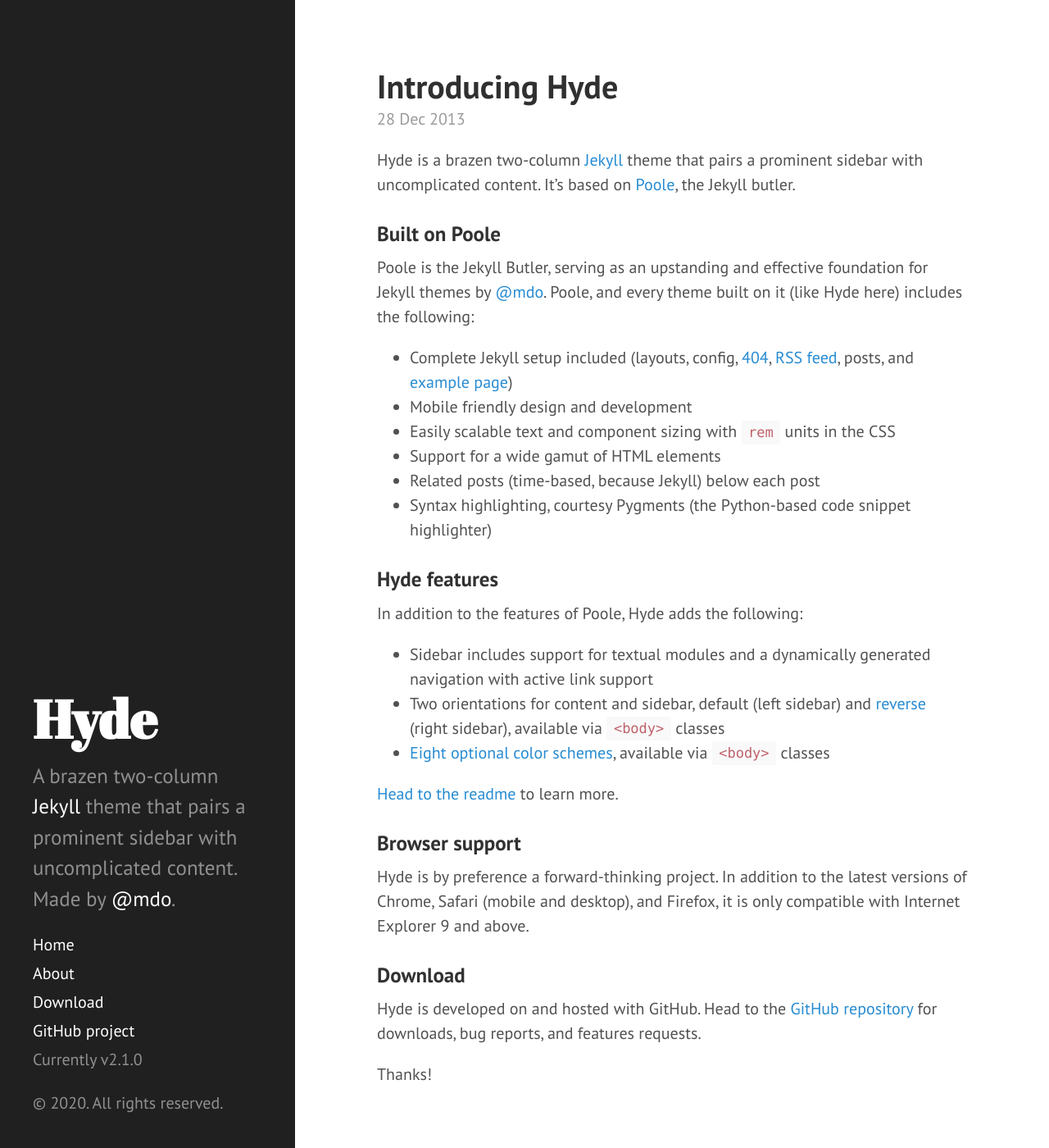
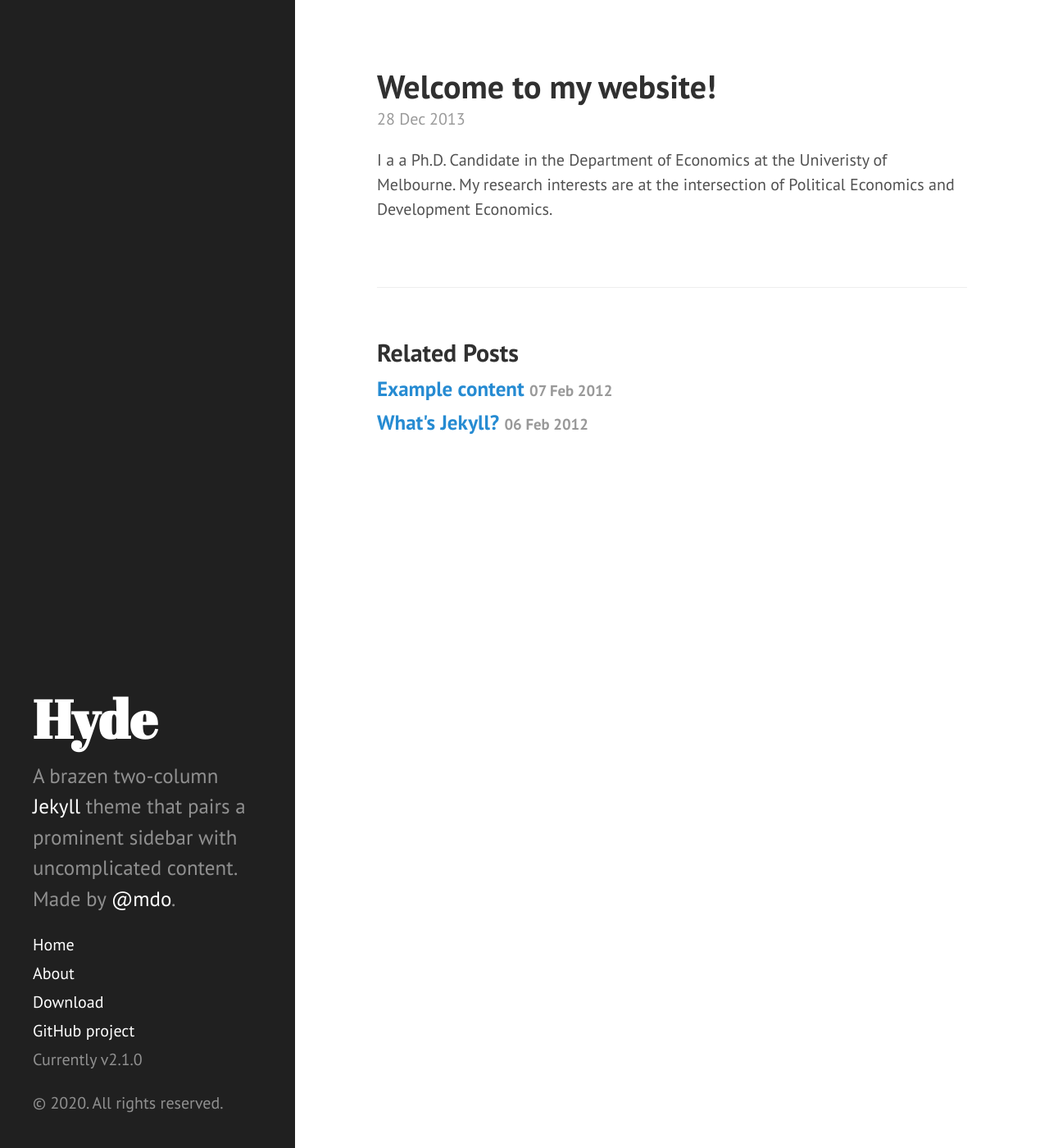
Before and after one commit to haikunzhan/research, a Jekyll site: the page built from _posts/2013-12-28-introducing-hyde.md, in a window 1280 px wide and 1400 px high. Shown: the whole window at 82% size. Built offline with Jekyll 4.4.1, drawn with Linux system fonts in a browser that asks for light colours; Markdown is read by kramdown in place of the engine named in the settings.

Commit message:
Update 2013-12-28-introducing-hyde.md

```diff
--- a/_posts/2013-12-28-introducing-hyde.md
+++ b/_posts/2013-12-28-introducing-hyde.md
@@ -1,37 +1,7 @@
 ---
 layout: post
-title: Introducing Hyde
+title: Welcome to my website!
 ---
 
-Hyde is a brazen two-column [Jekyll](http://jekyllrb.com) theme that pairs a prominent sidebar with uncomplicated content. It's based on [Poole](http://getpoole.com), the Jekyll butler.
-
-### Built on Poole
-
-Poole is the Jekyll Butler, serving as an upstanding and effective foundation for Jekyll themes by [@mdo](https://twitter.com/mdo). Poole, and every theme built on it (like Hyde here) includes the following:
-
-* Complete Jekyll setup included (layouts, config, [404](/404), [RSS feed](/atom.xml), posts, and [example page](/about))
-* Mobile friendly design and development
-* Easily scalable text and component sizing with `rem` units in the CSS
-* Support for a wide gamut of HTML elements
-* Related posts (time-based, because Jekyll) below each post
-* Syntax highlighting, courtesy Pygments (the Python-based code snippet highlighter)
-
-### Hyde features
-
-In addition to the features of Poole, Hyde adds the following:
-
-* Sidebar includes support for textual modules and a dynamically generated navigation with active link support
-* Two orientations for content and sidebar, default (left sidebar) and [reverse](https://github.com/poole/lanyon#reverse-layout) (right sidebar), available via `<body>` classes
-* [Eight optional color schemes](https://github.com/poole/hyde#themes), available via `<body>` classes
-
-[Head to the readme](https://github.com/poole/hyde#readme) to learn more.
-
-### Browser support
-
-Hyde is by preference a forward-thinking project. In addition to the latest versions of Chrome, Safari (mobile and desktop), and Firefox, it is only compatible with Internet Explorer 9 and above.
-
-### Download
-
-Hyde is developed on and hosted with GitHub. Head to the <a href="https://github.com/poole/hyde">GitHub repository</a> for downloads, bug reports, and features requests.
-
-Thanks!
+I a a Ph.D. Candidate in the Department of Economics at the Univeristy of Melbourne.
+My research interests are at the intersection of Political Economics and Development Economics.
```
